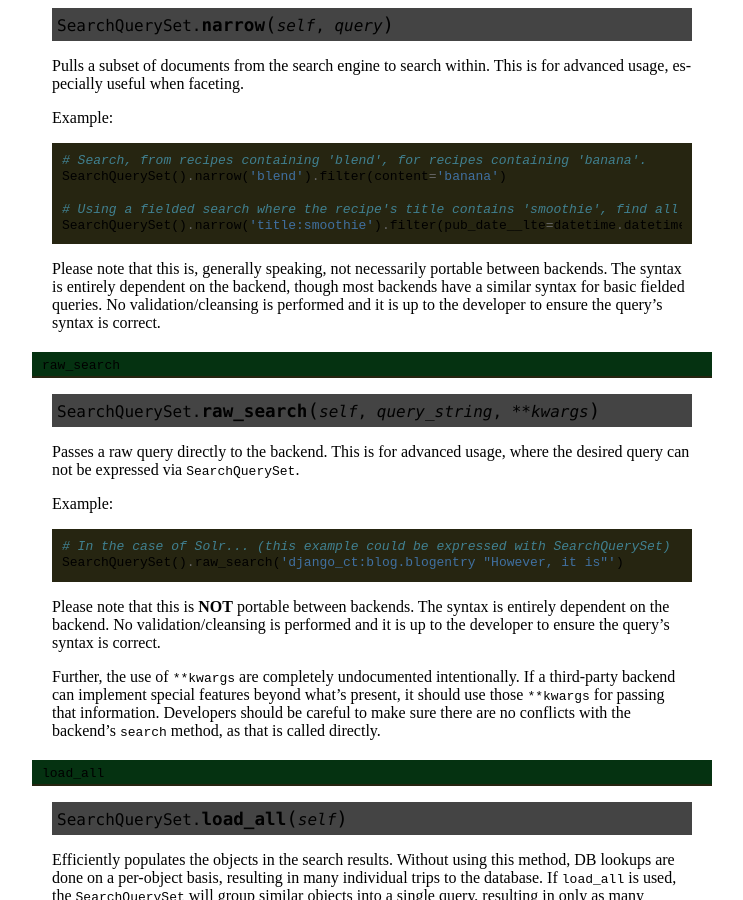
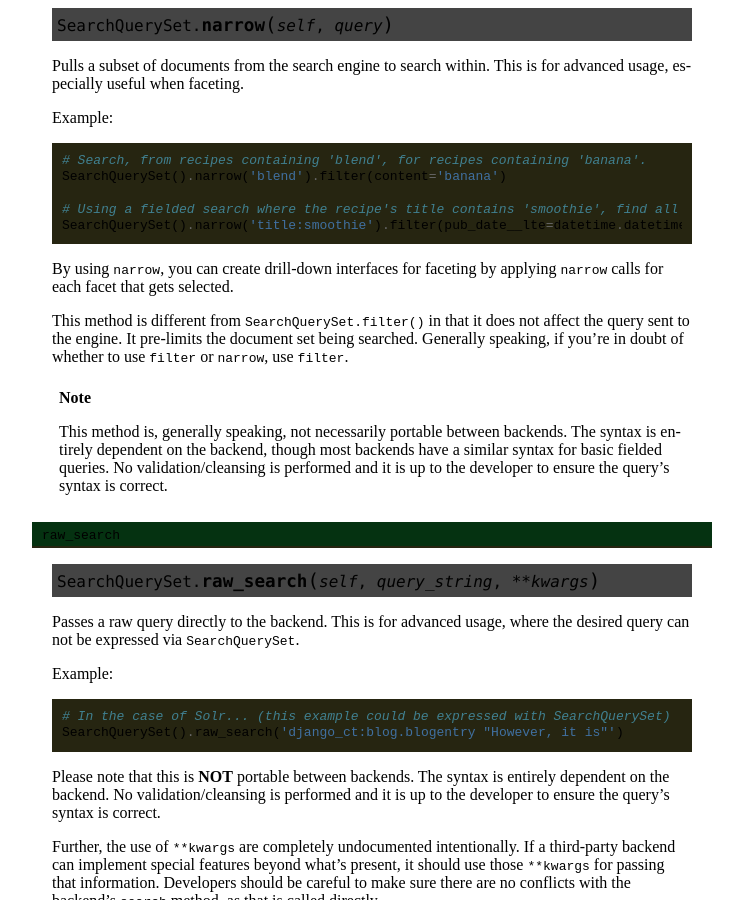
Before and after one commit to django-haystack/django-haystack, a Sphinx documentation site: the page built from docs/searchqueryset_api.rst, in a window 1280 px wide and 900 px high, scrolled down 5705 px. Shown: the whole window, without its empty margins (138-881 px from the left). Built offline with Sphinx 7.4.7, drawn with Linux system fonts in a browser that asks for light colours; a style sheet for code colours, icons or effects is not loaded; some of the changed text lies outside the part shown.

Commit message:
Added more to the docs about the ``SearchQuerySet.narrow()`` method to describe when/why to use it.

```diff
--- a/docs/searchqueryset_api.rst
+++ b/docs/searchqueryset_api.rst
@@ -325,10 +325,21 @@ Example::
     # Using a fielded search where the recipe's title contains 'smoothie', find all recipes published before 2009.
     SearchQuerySet().narrow('title:smoothie').filter(pub_date__lte=datetime.datetime(2009, 1, 1))
 
-Please note that this is, generally speaking, not necessarily portable between
-backends. The syntax is entirely dependent on the backend, though most backends
-have a similar syntax for basic fielded queries. No validation/cleansing is
-performed and it is up to the developer to ensure the query's syntax is correct.
+By using ``narrow``, you can create drill-down interfaces for faceting by
+applying ``narrow`` calls for each facet that gets selected.
+
+This method is different from ``SearchQuerySet.filter()`` in that it does not
+affect the query sent to the engine. It pre-limits the document set being
+searched. Generally speaking, if you're in doubt of whether to use
+``filter`` or ``narrow``, use ``filter``.
+
+.. note::
+
+    This method is, generally speaking, not necessarily portable between
+    backends. The syntax is entirely dependent on the backend, though most
+    backends have a similar syntax for basic fielded queries. No
+    validation/cleansing is performed and it is up to the developer to ensure
+    the query's syntax is correct.
 
 ``raw_search``
 ~~~~~~~~~~~~~~
```
Also changed, not shown: other parts of docs/searchqueryset_api.rst (+1 -1 lines).
